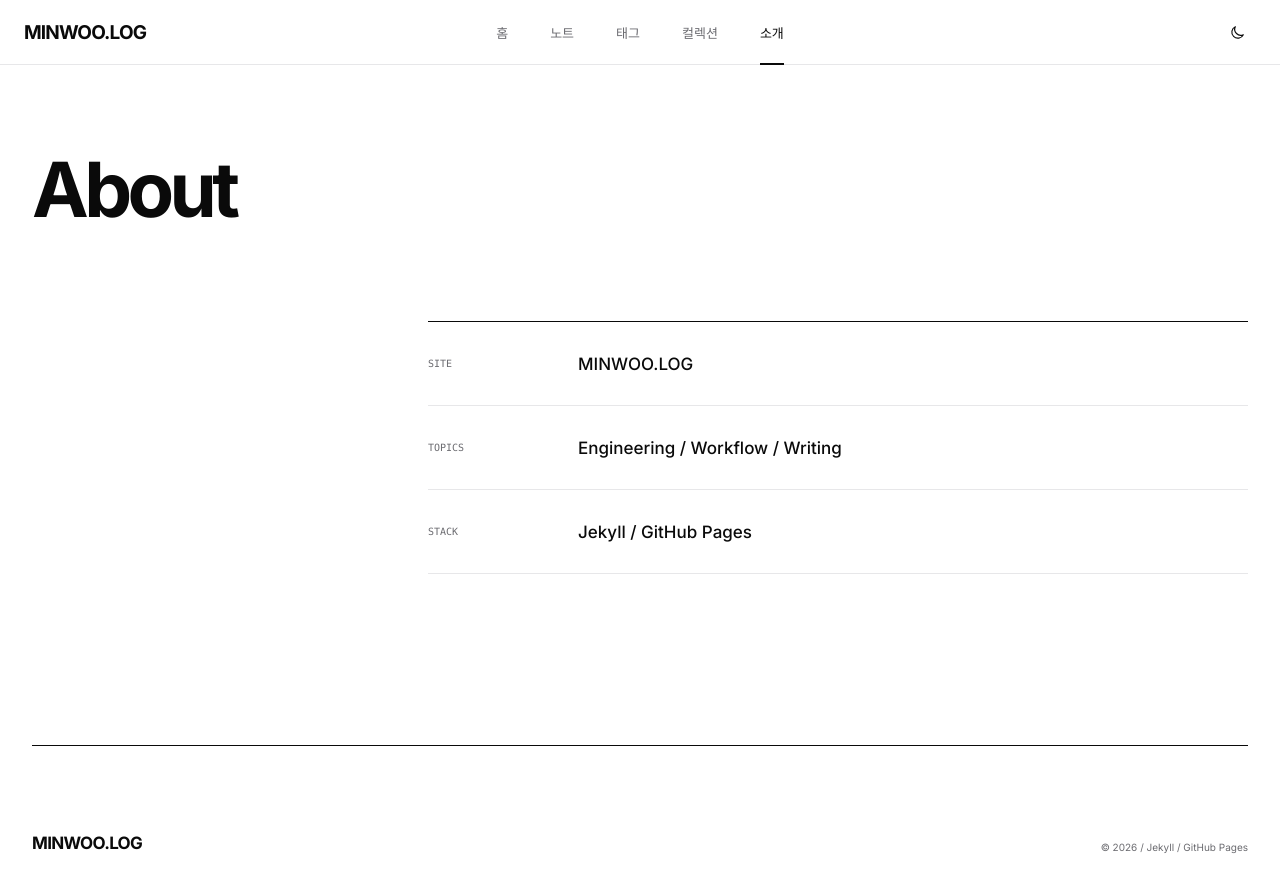
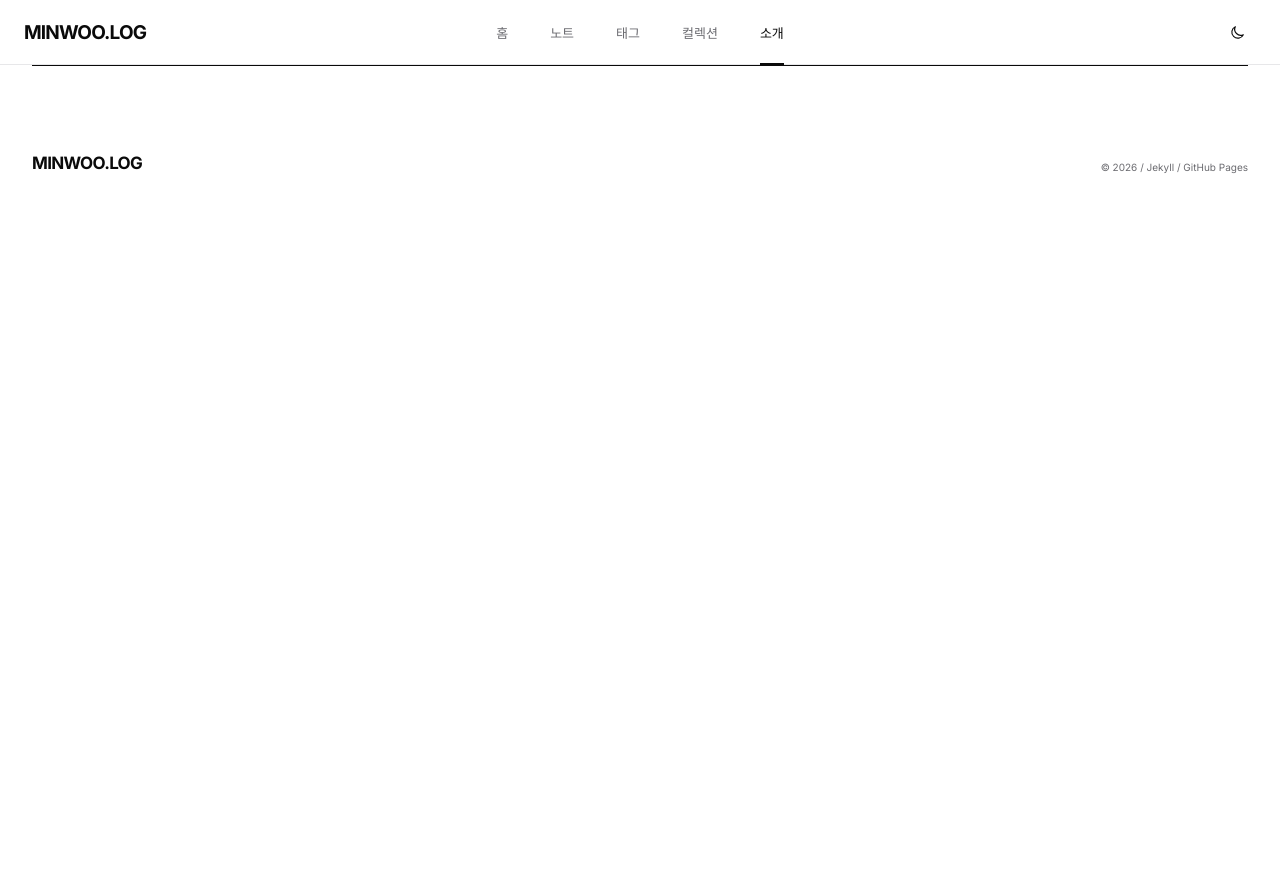
Before and after one commit to kimssammwu/kimssammwu.github.io, a Jekyll site: the page built from about/index.html, in a window 1280 px wide. Shown: the top 893 px of the page. Built offline with Jekyll 4.4.1, drawn with Linux system fonts in a browser that asks for light colours.

Commit message:
Leave the profile surface intentionally blank
Removed the placeholder biography and its unused page-specific styles while retaining the shared site shell.

Constraint: preserve global navigation and footer behavior

Confidence: high

Scope-risk: narrow

Directive: add About content only when real profile copy is available

Tested: bundle exec jekyll build; generated About main is empty; git diff --check

```diff
--- a/about/index.html
+++ b/about/index.html
@@ -3,11 +3,3 @@ layout: default
 title: About
 description: 블로그와 작성자 소개
 ---
-<section class="about-page">
-  <h1>About</h1>
-  <dl class="about-index">
-    <div><dt>Site</dt><dd>MINWOO.LOG</dd></div>
-    <div><dt>Topics</dt><dd>Engineering / Workflow / Writing</dd></div>
-    <div><dt>Stack</dt><dd>Jekyll / GitHub Pages</dd></div>
-  </dl>
-</section>
--- a/assets/css/style.css
+++ b/assets/css/style.css
@@ -293,13 +293,7 @@ html[data-theme="dark"] .theme-icon--dark { display: none; }
 .collection-block li a > span:nth-child(2) { font-size: 16px; font-weight: 600; letter-spacing: -.03em; word-break: keep-all; }
 .collection-block li a > span:last-child { color: var(--muted); font-size: 10px; white-space: nowrap; }
 
-/* About and footer */
-.about-page { width: var(--page); min-height: 680px; margin: 0 auto; padding: 86px 0 120px; }
-.about-page h1 { margin: 0 0 94px; font-size: clamp(54px, 6vw, 76px); font-weight: 650; line-height: 1; letter-spacing: -.06em; }
-.about-index { max-width: 820px; margin: 0 0 0 auto; border-top: 1px solid var(--ink); }
-.about-index div { min-height: 84px; display: grid; grid-template-columns: 150px 1fr; align-items: center; border-bottom: 1px solid var(--line); }
-.about-index dt { color: var(--muted); font-family: var(--mono); font-size: 10px; text-transform: uppercase; }
-.about-index dd { margin: 0; font-size: 17px; font-weight: 500; }
+/* Footer */
 .site-footer { width: var(--page); min-height: 150px; margin: 0 auto; padding: 42px 0; display: flex; align-items: end; justify-content: space-between; gap: 30px; border-top: 1px solid var(--ink); color: var(--muted); font-size: 10px; }
 .site-footer p { margin: 0; }
 .footer-title { color: var(--ink); font-size: 17px; font-weight: 700; letter-spacing: -.04em; }
@@ -366,10 +360,6 @@ html[data-theme="dark"] .article-cover img { filter: invert(.88) hue-rotate(180d
   .prose h2 { margin-top: 54px; font-size: 27px; }
   .prose .highlighter-rouge { margin-right: -8px; margin-left: -8px; }
   .prose .highlighter-rouge pre { padding: 19px 18px; font-size: 12px; }
-  .about-page { min-height: 600px; padding-top: 64px; }
-  .about-page h1 { margin-bottom: 70px; font-size: 56px; }
-  .about-index div { grid-template-columns: 90px 1fr; }
-  .about-index dd { font-size: 14px; }
   .site-footer { min-height: 170px; align-items: flex-start; flex-direction: column; justify-content: center; }
   .tag-group { grid-template-columns: 1fr; gap: 22px; }
   .tag-group + .tag-group { margin-top: 54px; padding-top: 38px; }
```
